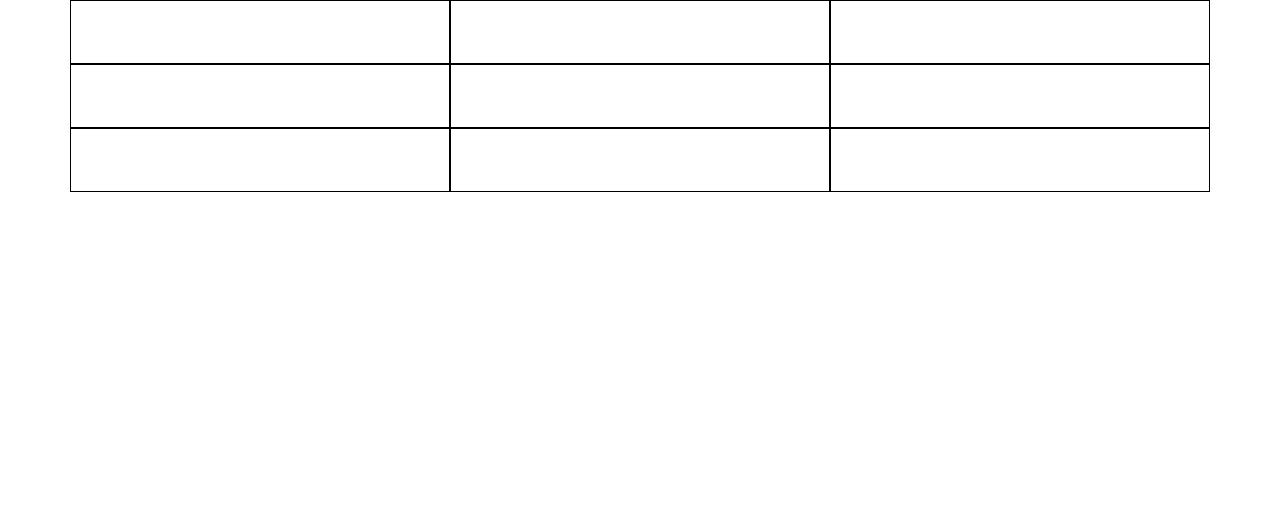
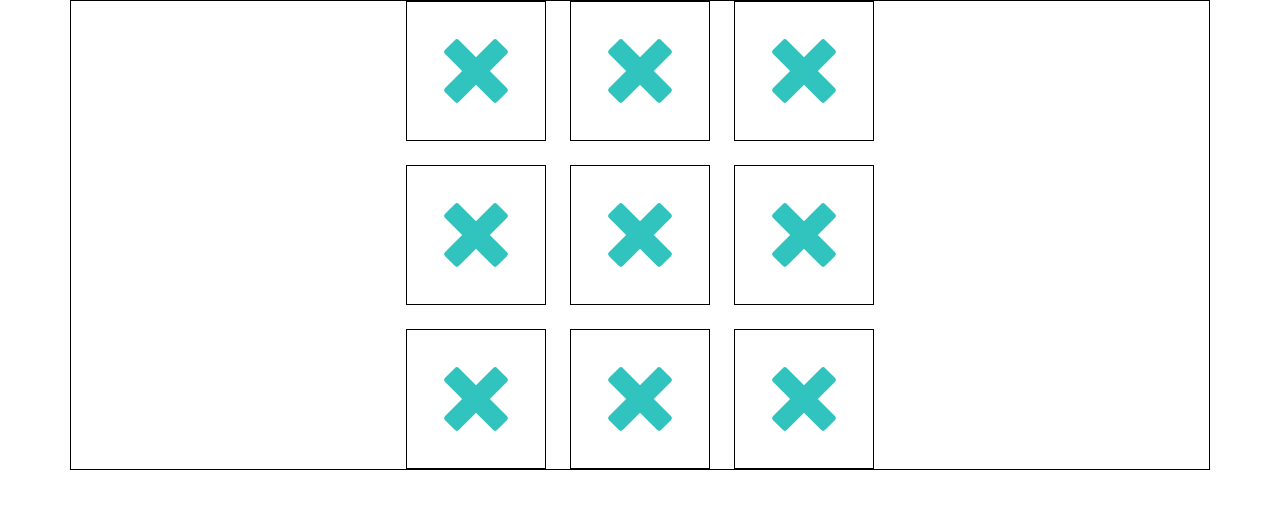
Before and after one commit to ChrisCablish/tic-tac-toe, a React (Create React App) app: page / in a window 1280 px wide. Shown: the top 508 px of the page. Built offline with nearby package versions, Linux system fonts and the light colour scheme.

Commit message:
create basic grid with x-icon

```diff
--- /dev/null
+++ b/src/components/MainPanel/GamePanel/GamePanel.module.scss
@@ -0,0 +1,32 @@
+.myContainer {
+  border: 1px solid black;
+  display: flex;
+  flex-direction: column;
+  justify-content: center;
+  align-items: center;
+  gap: 1.5rem;
+}
+
+.myRow {
+  display: flex;
+  gap: 1.5rem;
+}
+
+.myCol {
+  display: flex;
+  justify-content: center;
+  align-items: center;
+  border: 1px solid black;
+  height: 6rem;
+  width: 6rem;
+}
+
+@media (min-width: 768px) {
+  .myCol {
+    height: 8.75rem;
+    width: 8.75rem;
+  }
+}
+
+@media (min-width: 992px) {
+}
--- /dev/null
+++ b/src/components/MainPanel/GamePanel/GamePanel.tsx
@@ -0,0 +1,58 @@
+import React from "react";
+import "bootstrap/dist/css/bootstrap.min.css";
+import styles from "./GamePanel.module.scss";
+import { Container } from "react-bootstrap";
+import Row from "react-bootstrap/esm/Row";
+import Col from "react-bootstrap/esm/Col";
+import { ReactComponent as MySvgIcon } from "../../../assets/icon-x.svg";
+
+const GamePanel: React.FC = () => {
+  return (
+    <Container className={styles.myContainer}>
+      <Row className={styles.myRow}>
+        <Col className={styles.myCol}>
+          {" "}
+          <MySvgIcon />{" "}
+        </Col>
+        <Col className={styles.myCol}>
+          {" "}
+          <MySvgIcon />{" "}
+        </Col>
+        <Col className={styles.myCol}>
+          {" "}
+          <MySvgIcon />{" "}
+        </Col>
+      </Row>
+      <Row className={styles.myRow}>
+        <Col className={styles.myCol}>
+          {" "}
+          <MySvgIcon />{" "}
+        </Col>
+        <Col className={styles.myCol}>
+          {" "}
+          <MySvgIcon />{" "}
+        </Col>
+        <Col className={styles.myCol}>
+          {" "}
+          <MySvgIcon />{" "}
+        </Col>
+      </Row>
+      <Row className={styles.myRow}>
+        <Col className={styles.myCol}>
+          {" "}
+          <MySvgIcon />{" "}
+        </Col>
+        <Col className={styles.myCol}>
+          {" "}
+          <MySvgIcon />{" "}
+        </Col>
+        <Col className={styles.myCol}>
+          {" "}
+          <MySvgIcon />{" "}
+        </Col>
+      </Row>
+    </Container>
+  );
+};
+
+export default GamePanel;
--- a/src/components/MainPanel/MainPanel.module.scss
+++ /dev/null
@@ -1,5 +0,0 @@
-.myCol {
-  border: 1px solid black;
-  height: 4rem;
-  width: 4rem;
-}
--- a/src/components/MainPanel/MainPanel.tsx
+++ b/src/components/MainPanel/MainPanel.tsx
@@ -1,30 +1,8 @@
 import React from "react";
-import "bootstrap/dist/css/bootstrap.min.css";
-import styles from "./MainPanel.module.scss";
-import { Container } from "react-bootstrap";
-import Row from "react-bootstrap/esm/Row";
-import Col from "react-bootstrap/esm/Col";
+import GamePanel from "./GamePanel/GamePanel";
 
 const MainPanel: React.FC = () => {
-  return (
-    <Container>
-      <Row>
-        <Col className={styles.myCol}></Col>
-        <Col className={styles.myCol}></Col>
-        <Col className={styles.myCol}></Col>
-      </Row>
-      <Row>
-        <Col className={styles.myCol}></Col>
-        <Col className={styles.myCol}></Col>
-        <Col className={styles.myCol}></Col>
-      </Row>
-      <Row>
-        <Col className={styles.myCol}></Col>
-        <Col className={styles.myCol}></Col>
-        <Col className={styles.myCol}></Col>
-      </Row>
-    </Container>
-  );
+  return <GamePanel />;
 };
 
 export default MainPanel;
```
Also changed, not shown: src/declarations.d.ts (+13 -4 lines), src/strucure.md (+2 -2 lines).
